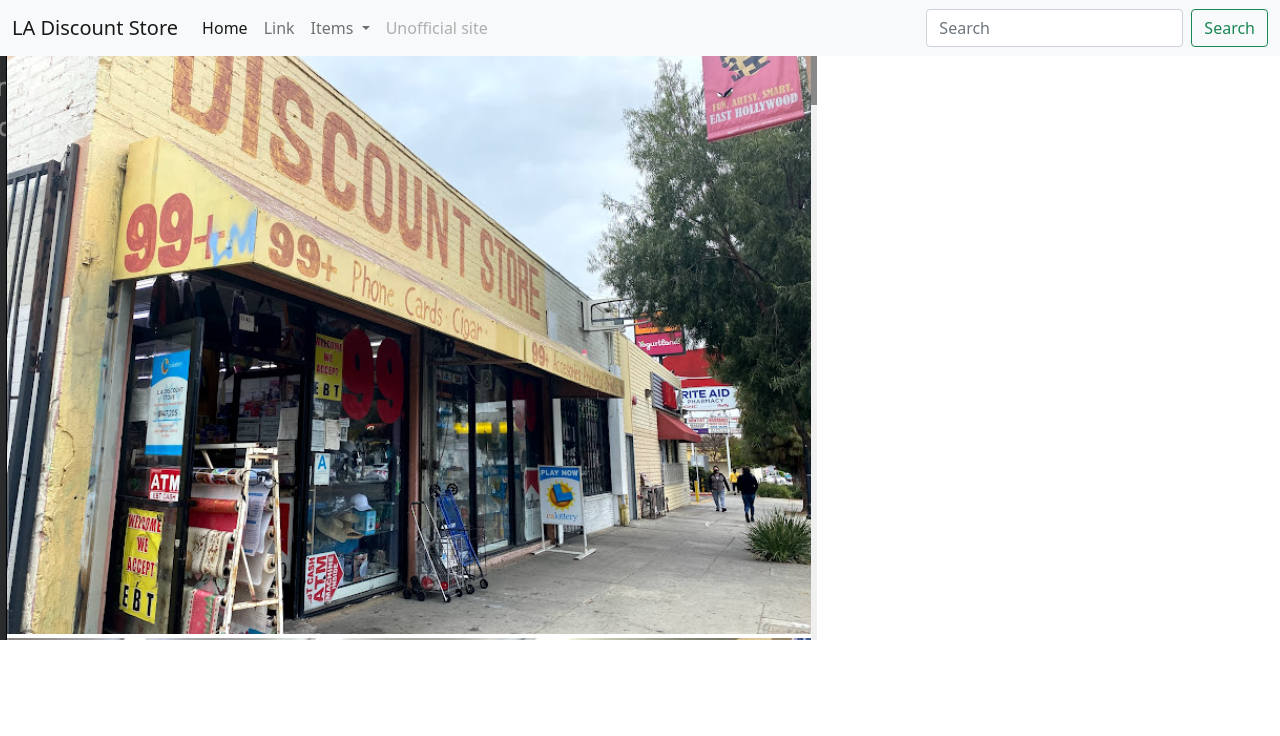
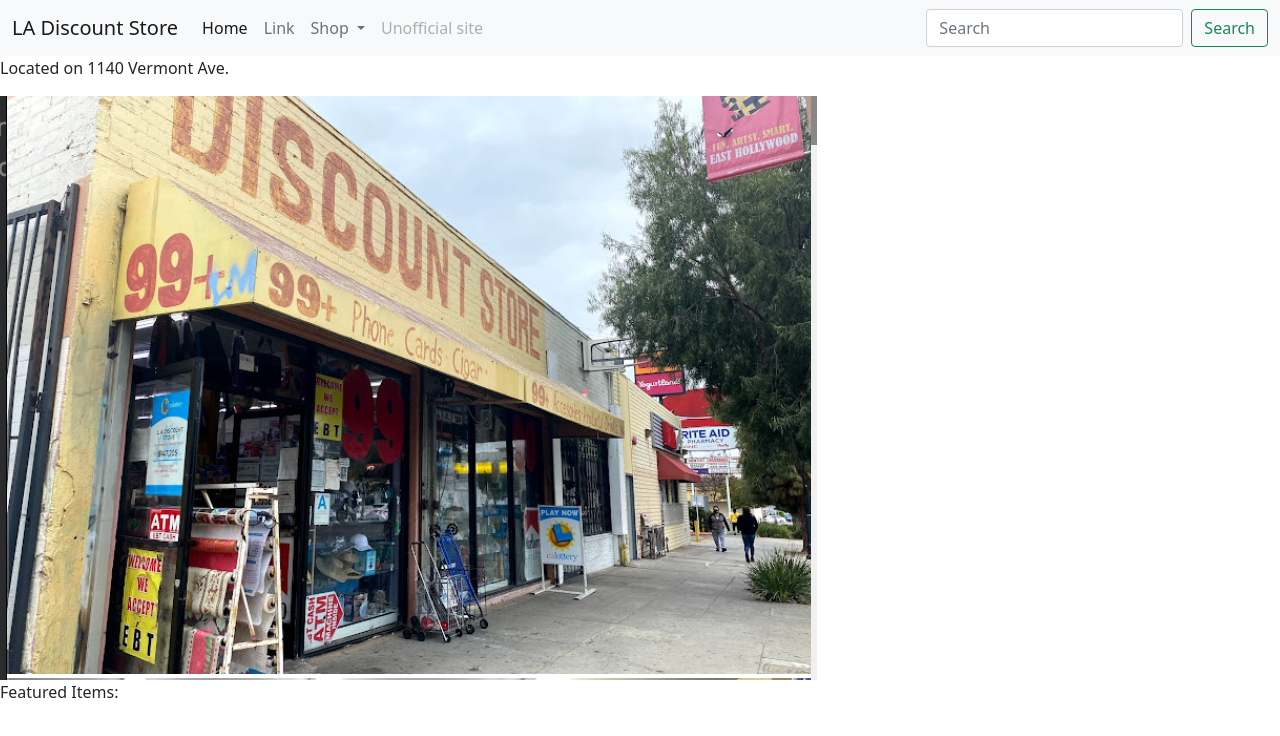
Before and after one commit to edwardeckelberry/edwardeckelberry.github.io, a plain HTML site: page index.html in a window 1280 px wide. Drawn offline with nearby package versions, Linux system fonts and the light colour scheme.

Commit message:
Added text around the photo

```diff
--- a/index.html
+++ b/index.html
@@ -27,7 +27,7 @@
                 </li>
                 <li class="nav-item dropdown">
                     <a class="nav-link dropdown-toggle" href="#" id="navbarDropdown" role="button" data-bs-toggle="dropdown" aria-expanded="false">
-                        Items
+                        Shop
                     </a>
                     <ul class="dropdown-menu" aria-labelledby="navbarDropdown">
                         <li><a class="dropdown-item" href="#">Food</a></li>
@@ -48,7 +48,10 @@
     </div>
 
 </nav>
+<p class="text-start">Located on 1140 Vermont Ave.</p>
 <img src="images/outside.png" class="img-fluid" alt="outside of the discount store">
+<p class="text-start">Featured Items: </p>
+
 <!-- Optional JavaScript; choose one of the two! -->
 
 <!-- Option 1: Bootstrap Bundle with Popper -->
```
